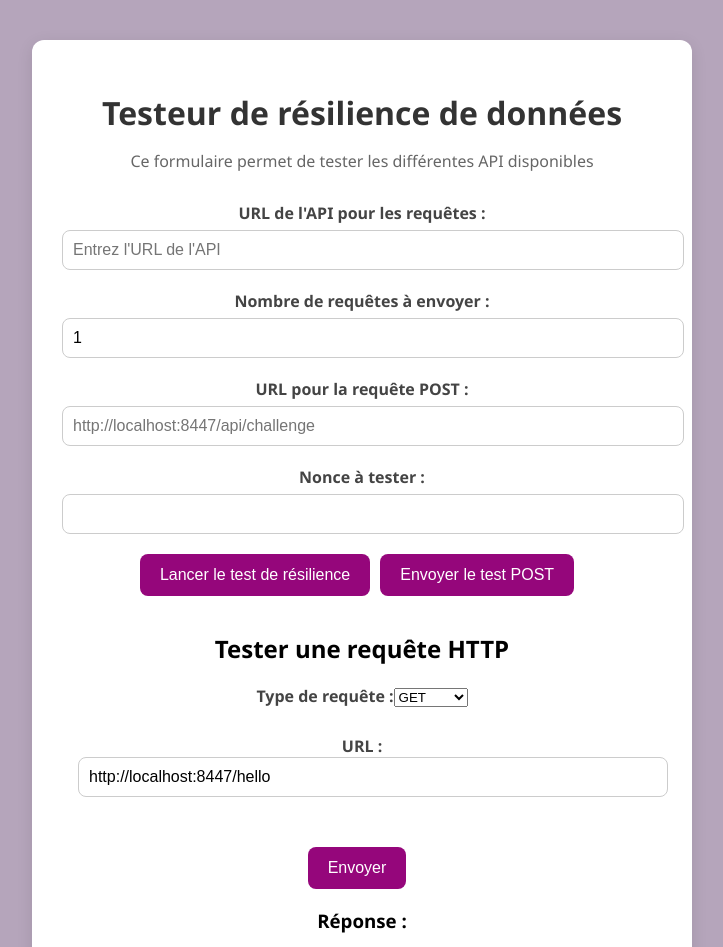
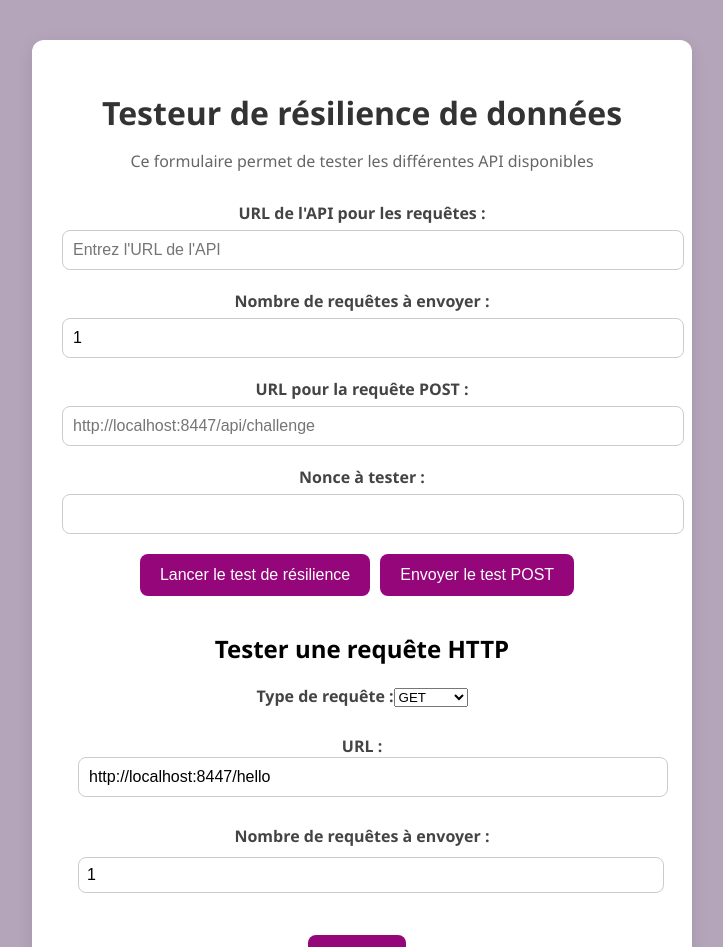
Before and after one commit to LucasPlebani/testeur-de-r-silience-d-API-, a React (Create React App) app in the folder resilience/: page / in a window 1280 px wide. Shown: the top 947 px of the page, without its empty margins (278-1001 px from the left). Built offline with nearby package versions, Linux system fonts and the light colour scheme.

Commit message:
add input to GET dropdown

```diff
--- a/resilience/src/component/dropdownRequest.jsx
+++ b/resilience/src/component/dropdownRequest.jsx
@@ -4,11 +4,14 @@ const RequestComponent = () => {
   const [method, setMethod] = useState("GET");
   const [url, setUrl] = useState("http://localhost:8447/hello");
   const [jsonBody, setJsonBody] = useState("{}");
+  const [requestCount, setRequestCount] = useState(1); // ➕ nouveau state
   const [response, setResponse] = useState(null);
   const [error, setError] = useState(null);
 
   const handleRequest = async (e) => {
     e.preventDefault();
+
+    const count = parseInt(requestCount) || 1;
 
     const options = {
       method: method,
@@ -27,9 +30,17 @@ const RequestComponent = () => {
     }
 
     try {
-      const res = await fetch(url, options);
-      const data = await res.json();
-      setResponse(data);
+      const allResponses = [];
+
+      for (let i = 0; i < (method === "GET" ? count : 1); i++) {
+        const res = await fetch(url, options);
+        const data = await res.json();
+        allResponses.push(data);
+      }
+
+      setResponse(
+        method === "GET" && count > 1 ? allResponses : allResponses[0]
+      );
       setError(null);
     } catch (err) {
       setError("Erreur lors de la requête : " + err.message);
@@ -63,6 +74,20 @@ const RequestComponent = () => {
         </label>
         <br />
 
+        {method === "GET" && (
+          <div>
+            <label htmlFor="requestCount">Nombre de requêtes à envoyer :</label>
+            <input
+              type="number"
+              id="requestCount"
+              value={requestCount}
+              onChange={(e) => setRequestCount(e.target.value)}
+              min="1"
+              style={{ width: "100%", padding: "8px", marginTop: "4px" }}
+            />
+          </div>
+        )}
+
         {(method === "POST" || method === "PUT") && (
           <label>
             JSON Body :
@@ -75,6 +100,7 @@ const RequestComponent = () => {
           </label>
         )}
         <br />
+
         <button className="button" type="submit">
           Envoyer
         </button>
```
